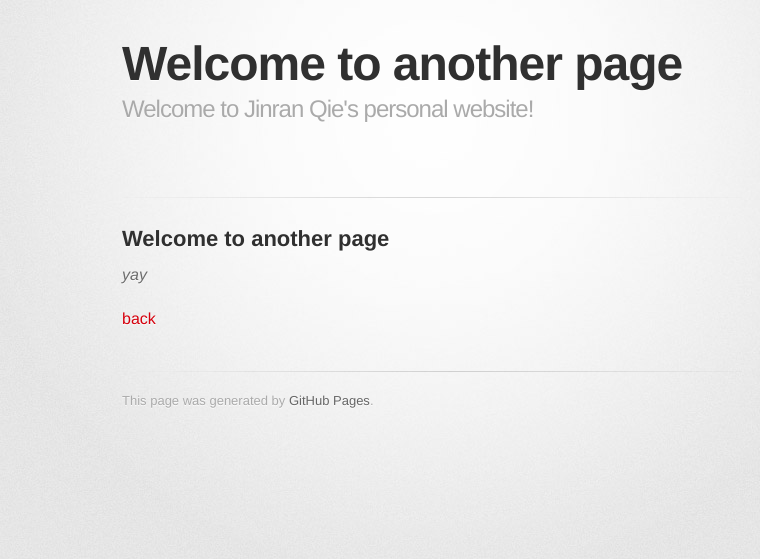
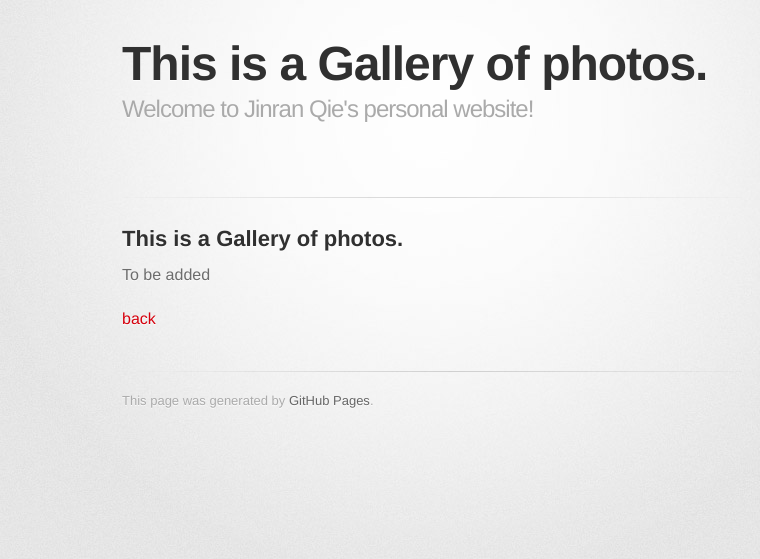
Before and after one commit to JRQie/JRQie.github.io, a Jekyll site: the page built from another-page.md, in a window 1280 px wide. Shown: the top 559 px of the page, without its empty margins (208-968 px from the left). Built offline with Jekyll 4.4.1, drawn with Linux system fonts in a browser that asks for light colours; some web fonts are replaced; our own code applies the rules of GitHub Pages for plain Markdown files.

Commit message:
Update another-page.md

```diff
--- a/another-page.md
+++ b/another-page.md
@@ -2,8 +2,8 @@
 layout: default
 ---
 
-## Welcome to another page
+## This is a Gallery of photos.
 
-_yay_
+To be added
 
-[back](./)
+[back](./index.html)
```
